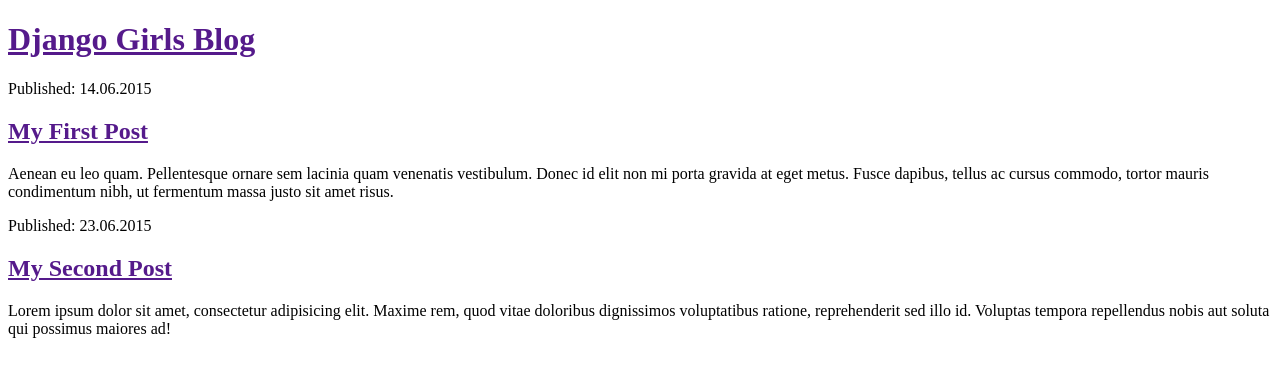
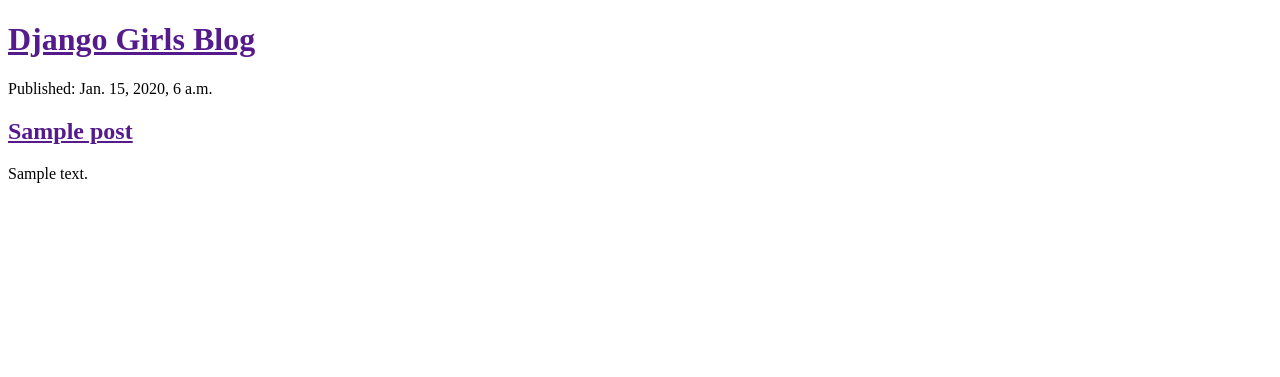
Before and after one commit to adriandleon/django-blog, a Django app: template blog/templates/blog/post_list.html in a window 1280 px wide. Shown: the top 377 px of the page. Run offline with Django 3.2, Linux system fonts and the light colour scheme; the template is opened without the code that fills it: values that come from a table or form of the project are taken from there, others are empty; tables that the repository leaves empty hold one stand-in row (values such as "Sample post").

Commit message:
Modified templates to display posts form database.

```diff
--- a/blog/templates/blog/post_list.html
+++ b/blog/templates/blog/post_list.html
@@ -12,17 +12,13 @@
 		<h1><a href="">Django Girls Blog</a></h1>
 	</div>
 
+	{% for post in posts %}
 	<div>
-		<p>Published: 14.06.2015</p>
-		<h2><a href="">My First Post</a></h2>
-		<p>Aenean eu leo quam. Pellentesque ornare sem lacinia quam venenatis vestibulum. Donec id elit non mi porta gravida at eget metus. Fusce dapibus, tellus ac cursus commodo, tortor mauris condimentum nibh, ut fermentum massa justo sit amet risus.</p>
+		<p>Published: {{ post.published_date }}</p>
+		<h2><a href="">{{ post.title }}</a></h2>
+		<p>{{ post.text|linebreaks }}</p>
 	</div>
-
-	<div>
-		<p>Published: 23.06.2015</p>
-		<h2><a href="">My Second Post</a></h2>
-		<p>Lorem ipsum dolor sit amet, consectetur adipisicing elit. Maxime rem, quod vitae doloribus dignissimos voluptatibus ratione, reprehenderit sed illo id. Voluptas tempora repellendus nobis aut soluta qui possimus maiores ad!</p>
-	</div>
+	{% endfor %}
 
 </body>
 </html>
--- a/blog/views.py
+++ b/blog/views.py
@@ -1,6 +1,9 @@
 from django.shortcuts import render
+from django.utils import timezone
+from .models import Post
 
 # Create your views here.
 
 def post_list(request):
-	return render(request, 'blog/post_list.html', {})
+	posts = Post.objects.filter(published_date__lte=timezone.now()).order_by('-published_date')
+	return render(request, 'blog/post_list.html', {'posts': posts})
```
